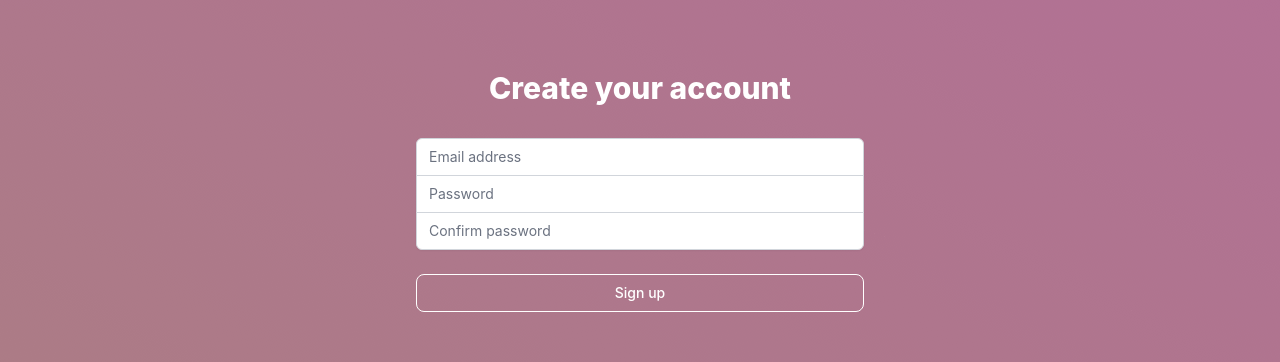
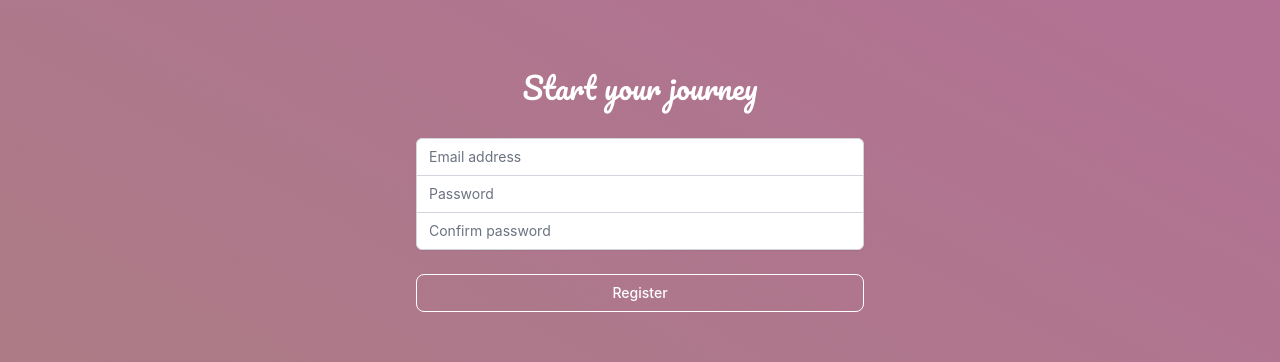
Before and after one commit to Spekachu/Word-Wanderer, a React (Create React App) app in the folder client/: page /register in a window 1280 px wide. Shown: the part 221-583 px from the top of the page. Built offline with nearby package versions, Linux system fonts and the light colour scheme; no server answers.

Commit message:
update font and text

```diff
--- a/client/public/locales/en/translation.json
+++ b/client/public/locales/en/translation.json
@@ -27,18 +27,18 @@
 		"interjection": "Interjection"
 	},
 	"register": {
-    "title": "Create your account",
+    "title": "Start your journey",
     "username": "Username",
     "email": "Email address",
     "password": "Password",
     "confirmPassword": "Confirm password",
-    "submit": "Sign up",
+    "submit": "Register",
     "passwordMismatch": "Passwords do not match",
     "error": "Registration failed",
     "networkError": "Network error, please try again"
   },
 	"login": {
-    "title": "Login",
+    "title": "Welcome back",
     "username": "Username",
     "email": "Email address",
     "password": "Password",
--- a/client/src/pages/Login.js
+++ b/client/src/pages/Login.js
@@ -22,7 +22,7 @@ const Login = () => {
   return (
     <div className="min-h-screen flex items-center justify-center py-12 px-4 sm:px-6 lg:px-8">
       <div className="max-w-md w-full space-y-8">
-        <h2 className="mt-6 text-center text-3xl font-extrabold ">
+        <h2 className="mt-6 text-center text-3xl font-pacifico ">
           {t('login.title')}
         </h2>
         <form className="mt-8 space-y-6" onSubmit={handleSubmit}>
--- a/client/src/pages/Register.js
+++ b/client/src/pages/Register.js
@@ -31,7 +31,7 @@ const Register = () => {
   return (
     <div className="min-h-screen flex items-center justify-center py-12 px-4 sm:px-6 lg:px-8">
       <div className="max-w-md w-full space-y-8">
-        <h2 className="mt-6 text-center text-3xl font-extrabold">
+        <h2 className="mt-6 text-center text-3xl font-pacifico">
           {t('register.title')}
         </h2>
         <form className="mt-8 space-y-6" onSubmit={handleSubmit}>
```
